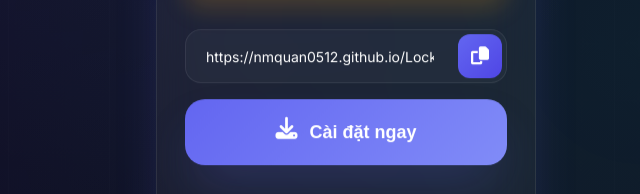
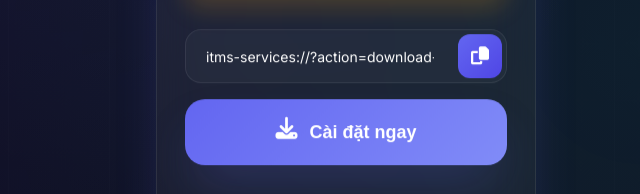
Before and after one commit to Nmquan0512/Nmquan0512.github.io, a plain HTML site: page index.html in a window 1280 px wide. Shown: the part 540-734 px from the top of the page, 294-934 px from the left. Drawn offline with Linux system fonts and the light colour scheme.

Commit message:
Update index.html

```diff
--- a/index.html
+++ b/index.html
@@ -669,7 +669,7 @@
             <div class="download-section">
                 <div class="url-container">
                     <input type="text" class="download-url" id="downloadUrl"
-                           value="https://nmquan0512.github.io/LocketNmquan/manifest.plist" readonly>
+                           value="itms-services://?action=download-manifest&url=https%3A%2F%2Fnmquan0512.github.io%2Fmanifest.plist" readonly>
                     <button class="copy-button" onclick="copyUrl()">
                         <span class="copy-icon"><i class="fas fa-copy"></i></span>
                     </button>
```
